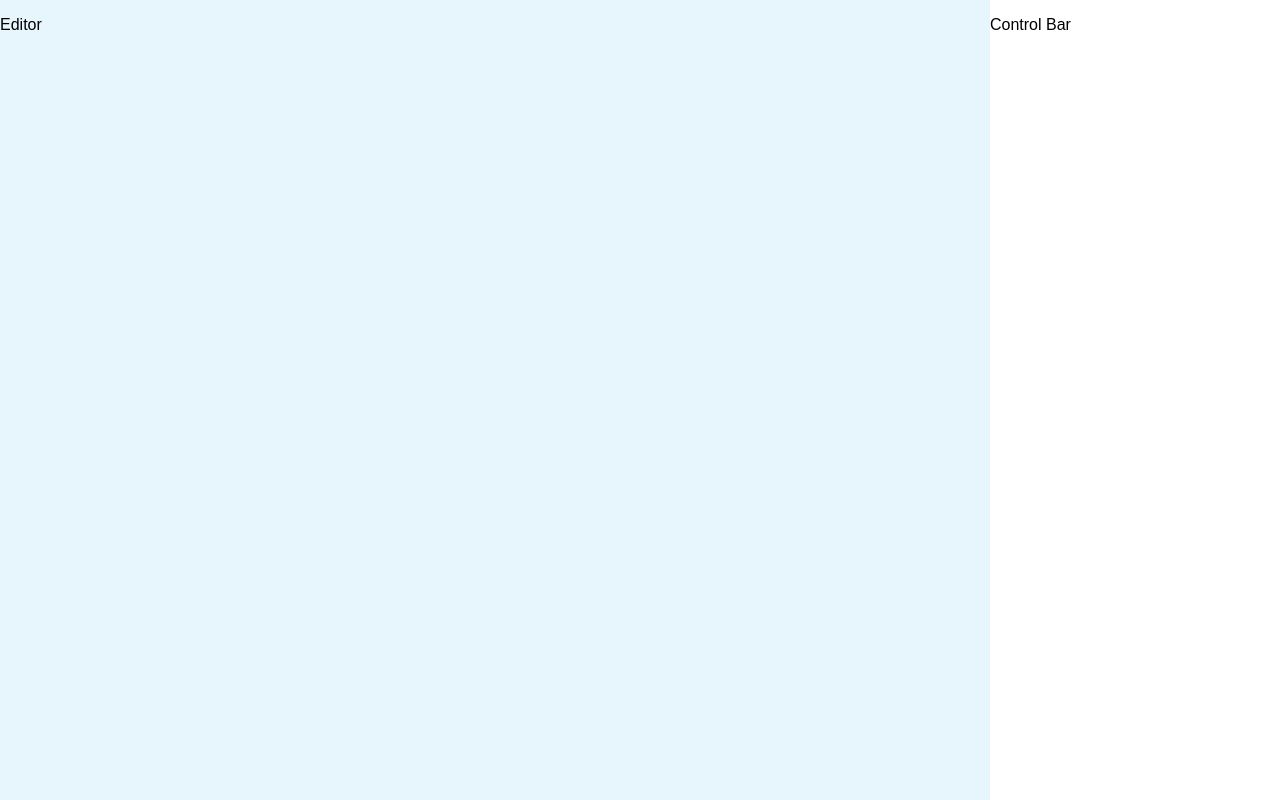
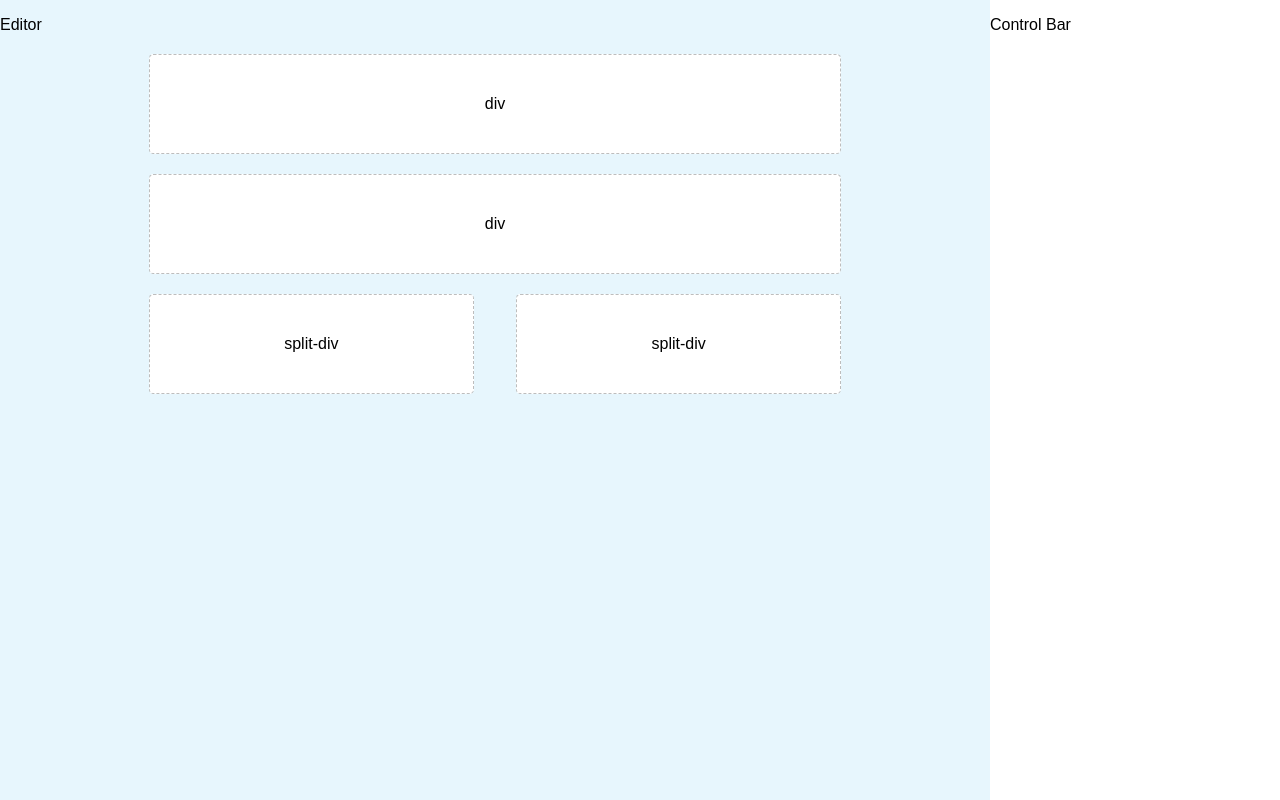
Before and after one commit to juliacodes/Decore, a React (Create React App) app: page /edit in a window 1280 px wide. Built offline with nearby package versions, Linux system fonts and the light colour scheme; a web font is replaced by a local one.

Commit message:
Added mapping for builder

```diff
--- a/src/Components/editor/index.js
+++ b/src/Components/editor/index.js
@@ -1,17 +1,39 @@
 import React from 'react';
-import EditorWrapper from './styles';
+import { EditorWrapper, BuildChild, SplitDiv, ChildDiv } from './styles';
+import buildData from '../../store/buildData';
 
 export default class Editor extends React.Component {
     constructor() {
         super();
 
-        this.state = {};
+        this.state = {
+            builds: buildData.builds,
+            // eslint-disable-next-line react/no-unused-state
+            build: buildData.builds[0]
+        };
     }
 
     render() {
+        const { builds } = this.state;
         return (
             <EditorWrapper>
                 <p>Editor</p>
+                {builds.map(build => {
+                    // eslint-disable-next-line react/destructuring-assignment
+                    if (build.type === 'split-div') {
+                        return (
+                            <BuildChild>
+                                <SplitDiv>{build.type}</SplitDiv>
+                                <SplitDiv>{build.type}</SplitDiv>
+                            </BuildChild>
+                        );
+                    }
+                    return (
+                        <BuildChild>
+                            <ChildDiv>{build.type}</ChildDiv>
+                        </BuildChild>
+                    );
+                })}
             </EditorWrapper>
         );
     }
--- a/src/Components/editor/styles.js
+++ b/src/Components/editor/styles.js
@@ -1,9 +1,33 @@
 import styled from 'styled-components';
 import { COLORS } from '../../Styling/Styling';
 
-const EditorWrapper = styled.div`
+export const EditorWrapper = styled.div`
     background-color: ${COLORS.lightBlue};
     width: 100%;
 `;
 
-export default EditorWrapper;
+export const BuildChild = styled.div`
+    width: 70%;
+    margin: 20px auto;
+    height: 100px;
+    display: flex;
+    align-items: center;
+    justify-content: space-between;
+`;
+
+export const ChildDiv = styled.div`
+    width: 100%;
+    margin: 0;
+    height: 100px;
+    background-color: white;
+    border: 1.5px dashed #bdbdbd;
+    box-sizing: border-box;
+    border-radius: 4.5px;
+    display: flex;
+    justify-content: space-around;
+    align-items: center;
+`;
+
+export const SplitDiv = styled(ChildDiv)`
+    width: 47%;
+`;
```
